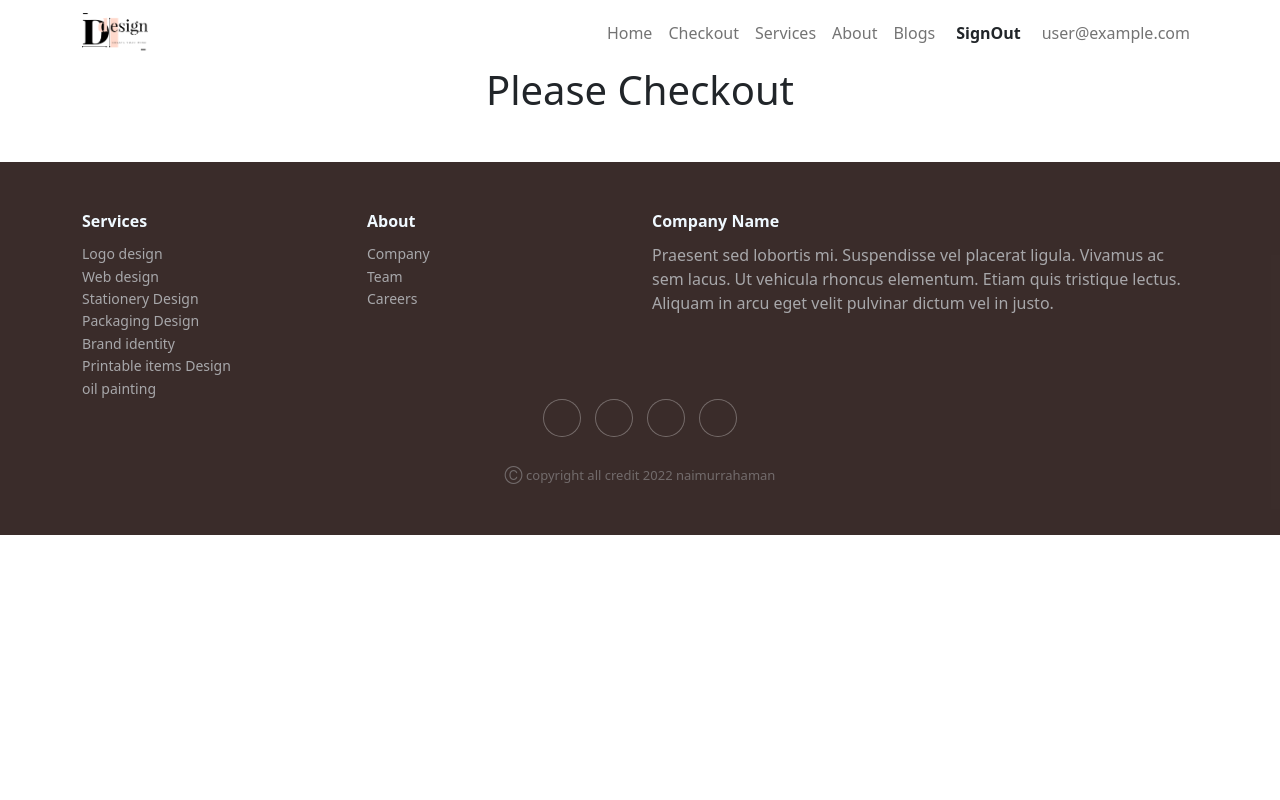
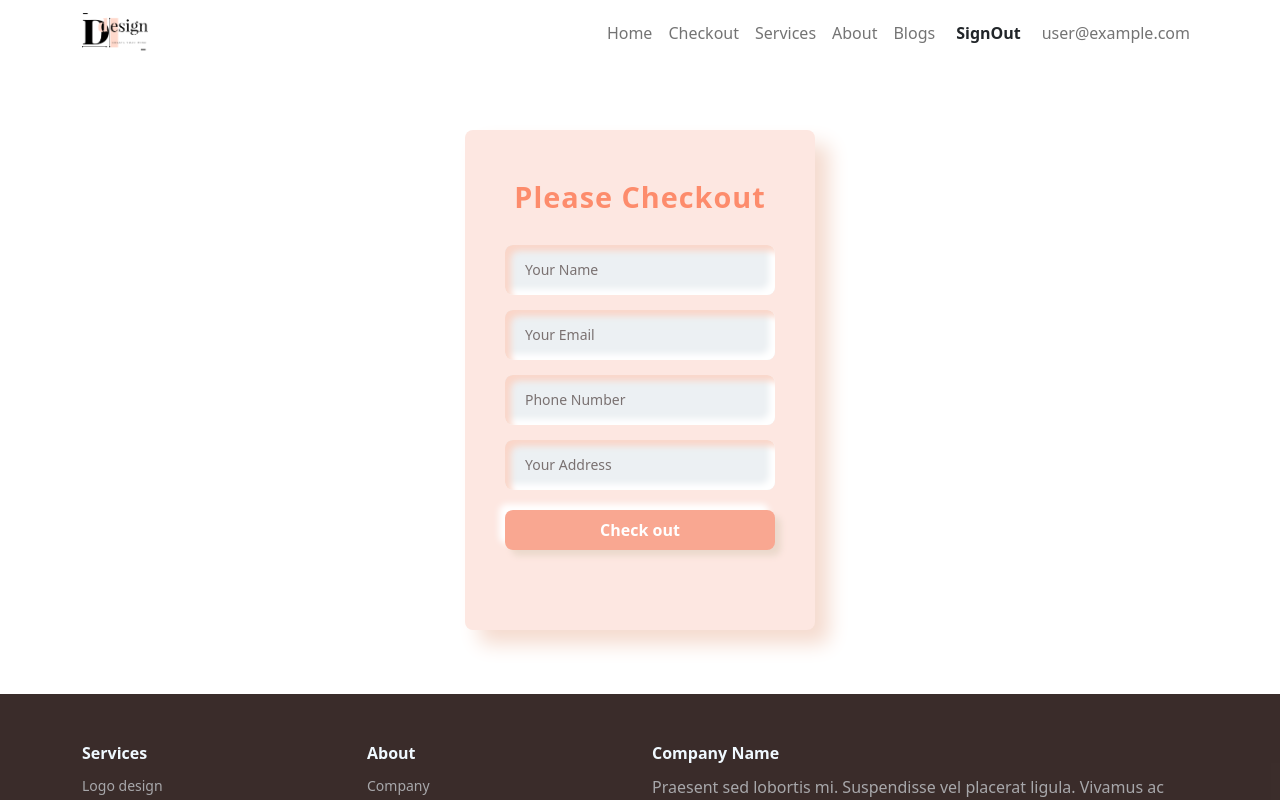
Before and after one commit to mdnaimurrahaman/creative-design-guide, a React (Create React App) app: page /checkout in a window 1280 px wide. Shown: the top 800 px of the page. Built offline with nearby package versions, Linux system fonts and the light colour scheme; no server answers; sample sign-in values are in the browser's storage; the HTML template or start-up script is replaced by a standard one.

Commit message:
Checkout page design done

```diff
--- a/src/Pages/Auth/Login/Login.js
+++ b/src/Pages/Auth/Login/Login.js
@@ -98,6 +98,12 @@ const Login = () => {
         }
     },[hookError, googleError])
 
+    const handleGoogle = () =>{
+        signInWithGoogle();
+        navigate("/")
+
+    }
+
     return (
         <div className='login-container'>
             <div className='login-title'>LOGIN</div>
@@ -112,7 +118,7 @@ const Login = () => {
                 <p className='text-center mt-3'>Forget password? <Link onClick={resetPassword} className='sign-link fw-bold pe-auto text-decoration-none' to="">Reset password</Link></p>
 
             </form>
-            <button onClick={()=> signInWithGoogle()}>Google SignIn</button>
+            <button onClick={handleGoogle}>Google SignIn</button>
             <p className='text-center mt-3'>Don't have an account? <Link className='sign-link fw-bold pe-auto text-decoration-none' to="/signup">Sign up</Link></p>
         </div>
     );
--- a/src/Pages/Home/Checkout/Checkout.css
+++ b/src/Pages/Home/Checkout/Checkout.css
@@ -0,0 +1,75 @@
+.checkout-container {
+    position: relative;
+    width: 350px;
+    margin: 4rem auto;
+    height: 500px;
+    border-radius: 8px;
+    padding: 40px;
+    box-sizing: border-box;
+    background: #fde7e1;
+    box-shadow: 14px 14px 20px #f5dbcf, -14px -14px 20px white;
+}
+
+
+.checkout-title {
+    text-align: center;
+    margin-top: 10px;
+    font-weight: 900;
+    font-size: 1.8rem;
+    color: #fd8c6c;
+    letter-spacing: 1px;
+}
+
+.checkout-form {
+    text-align: left;
+    margin-top: 30px;
+}
+
+.checkout-container label,
+.checkout-container input,
+.checkout-container button {
+    display: block;
+    width: 100%;
+    padding: 0;
+    border: none;
+    outline: none;
+    box-sizing: border-box;
+}
+
+.login-container label {
+    margin-bottom: 4px;
+    color: rgb(230, 217, 217);
+    margin: 15px 0 5px 5px;
+
+}
+
+.checkout-container input::placeholder {
+    color: rgb(122, 113, 113);
+}
+
+.checkout-container input {
+    background: #ecf0f3;
+    margin: 15px 0 0 0;
+    padding: 10px;
+    padding-left: 20px;
+    height: 50px;
+    font-size: 14px;
+    border-radius: 8px;
+    box-shadow: inset 6px 6px 6px #fad6c9, inset -6px -6px 6px white;
+}
+
+.checkout-container button {
+    color: white;
+    margin-top: 20px;
+    background: #f9a791;
+    height: 40px;
+    border-radius: 8px;
+    cursor: pointer;
+    font-weight: 900;
+    box-shadow: 6px 6px 6px #ebd9cc, -6px -6px 6px white;
+    transition: 0.5s;
+}
+
+.checkout-container button:hover {
+    box-shadow: none;
+}
--- a/src/Pages/Home/Checkout/Checkout.js
+++ b/src/Pages/Home/Checkout/Checkout.js
@@ -3,8 +3,15 @@ import './Checkout.css'
 
 const Checkout = () => {
   return (
-    <div className="container">
-      <h1 className="text-center">Please Checkout</h1>
+    <div className="checkout-container">
+      <h1 className="text-center checkout-title">Please Checkout</h1>
+      <form className="checkout-form">
+          <input type="text" placeholder='Your Name' />
+          <input type="email" placeholder='Your Email' />
+          <input type="number" placeholder='Phone Number' />
+          <input type="text" placeholder='Your Address' />
+      </form>
+      <button>Check out</button>
     </div>
   );
 };
```
